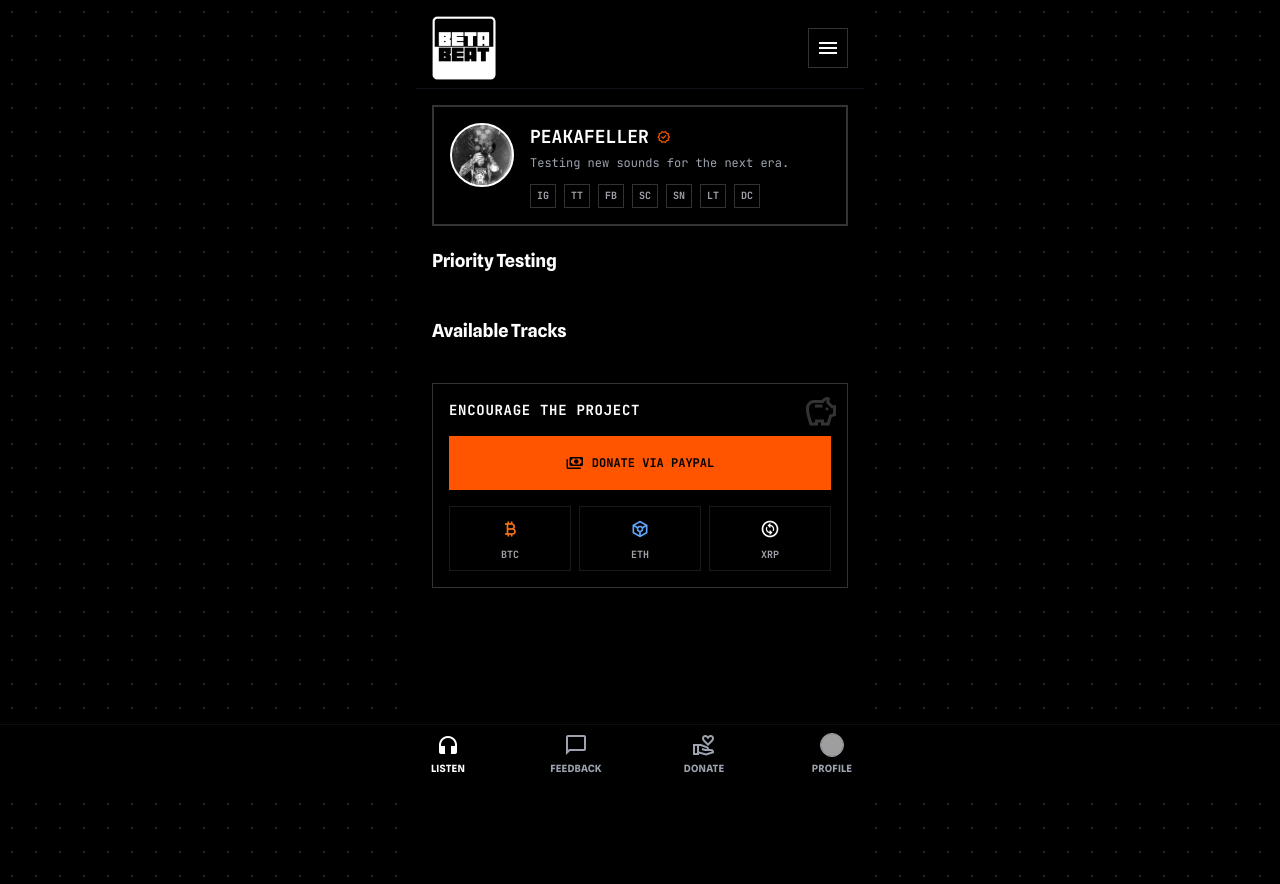
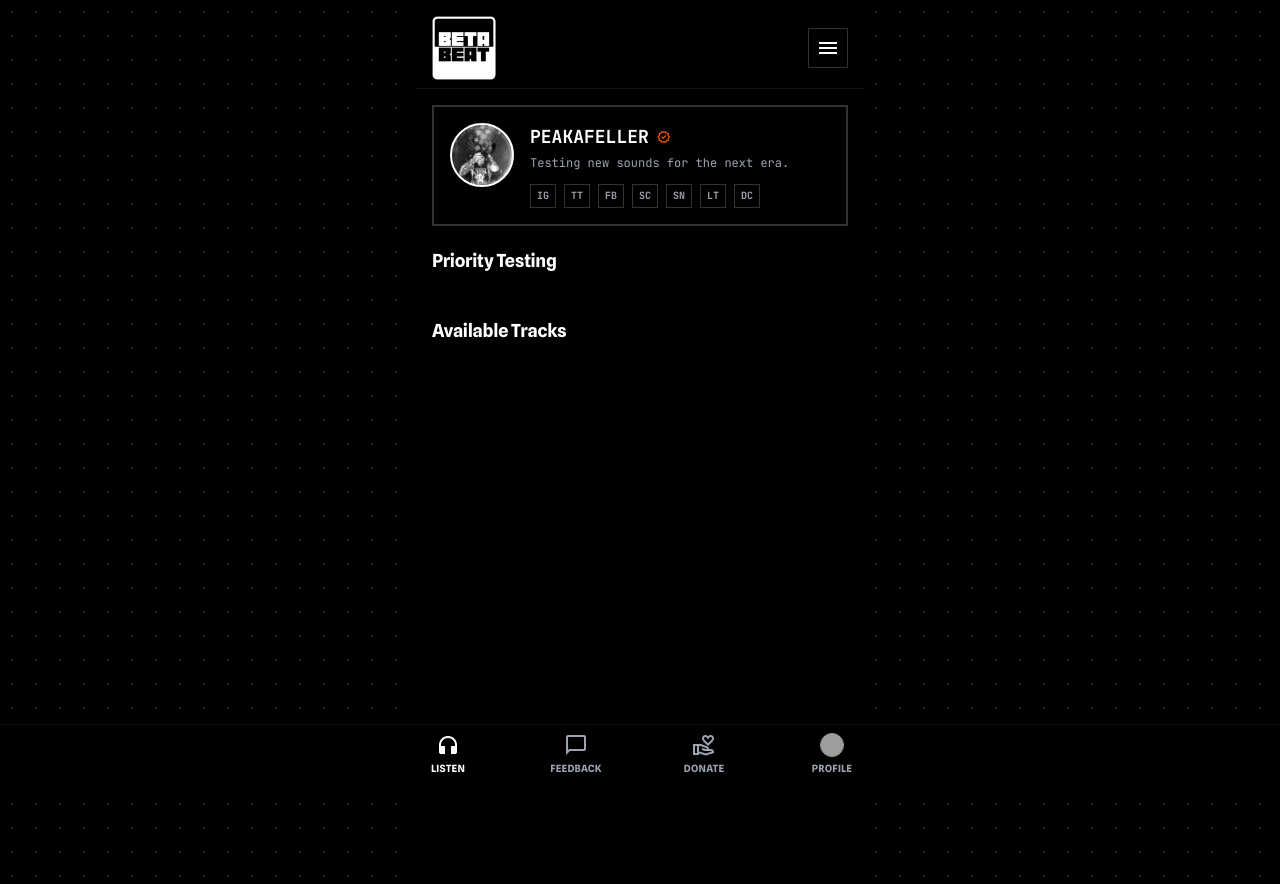
Before and after one commit to P34KPK/beta-beat-app, a React (Vite) app: page /tester-home in a window 1280 px wide. Built offline with nearby package versions, Linux system fonts and the light colour scheme; grey boxes are pictures that could not be loaded.

Commit message:
Remove Donation Banner from Tester Home (moved to Support)

```diff
--- a/src/pages/TesterHome.jsx
+++ b/src/pages/TesterHome.jsx
@@ -132,39 +132,7 @@ const TesterHome = () => {
                     ))}
                 </div>
             </div>
-            <div className="flex flex-col w-full px-4 pt-8 pb-4">
-                <div className="border border-white/20 p-4 bg-black relative overflow-hidden group">
-                    <div className="absolute top-0 right-0 p-2 opacity-20">
-                        <span className="material-symbols-outlined text-4xl">savings</span>
-                    </div>
-                    <h3 className="text-sm font-bold font-mono uppercase text-white mb-4 tracking-wider">Encourage the Project</h3>
 
-                    <button className="w-full bg-[#FF5500] hover:bg-[#FF5500]/90 text-black font-mono font-bold text-xs uppercase py-3 px-4 flex items-center justify-center gap-2 mb-4 border border-transparent hover:border-white transition-all" onClick={() => window.open('https://paypal.me/yourusername', '_blank')}>
-                        <span className="material-symbols-outlined text-lg">payments</span>
-                        <span>Donate via PayPal</span>
-                    </button>
-
-                    <div className="grid grid-cols-3 gap-2">
-                        {[
-                            { label: 'BTC', icon: 'currency_bitcoin', color: 'text-orange-500', addr: 'bc1qXY...' },
-                            { label: 'ETH', icon: 'token', color: 'text-blue-400', addr: '0x123...' },
-                            { label: 'XRP', icon: 'change_circle', color: 'text-white', addr: 'rABC...' }
-                        ].map((crypto) => (
-                            <button
-                                key={crypto.label}
-                                onClick={() => {
-                                    navigator.clipboard.writeText(crypto.addr);
-                                    alert(`${crypto.label} address copied!`);
-                                }}
-                                className="flex flex-col items-center justify-center p-2 border border-white/10 hover:bg-white/5 active:bg-white/10 transition-colors gap-1"
-                            >
-                                <span className={`material-symbols-outlined ${crypto.color} text-xl`}>{crypto.icon}</span>
-                                <span className="text-[10px] font-mono font-bold text-zinc-400">{crypto.label}</span>
-                            </button>
-                        ))}
-                    </div>
-                </div>
-            </div>
             <TesterBottomNav active="listen" />
         </motion.div>
     )
```
